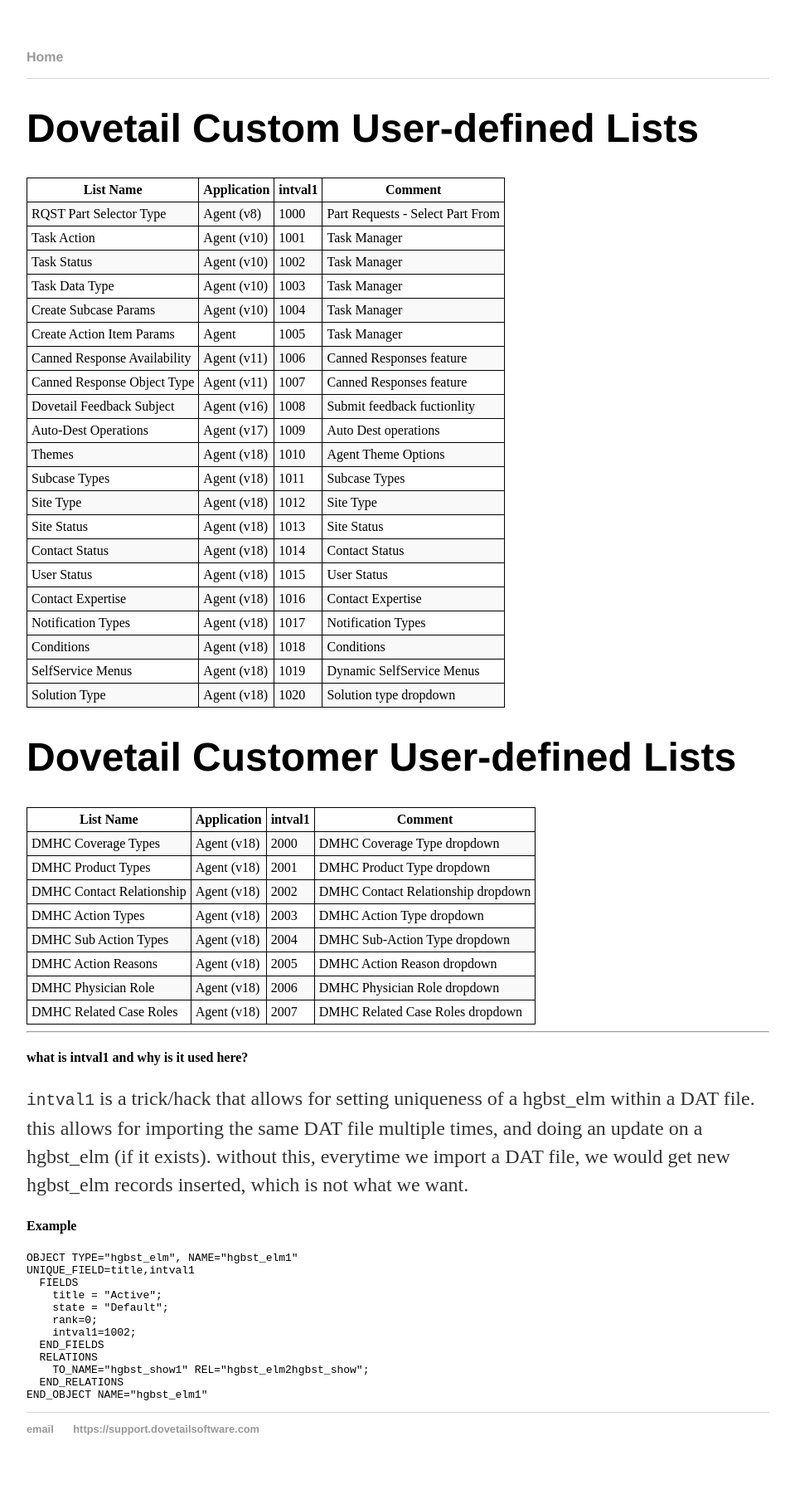
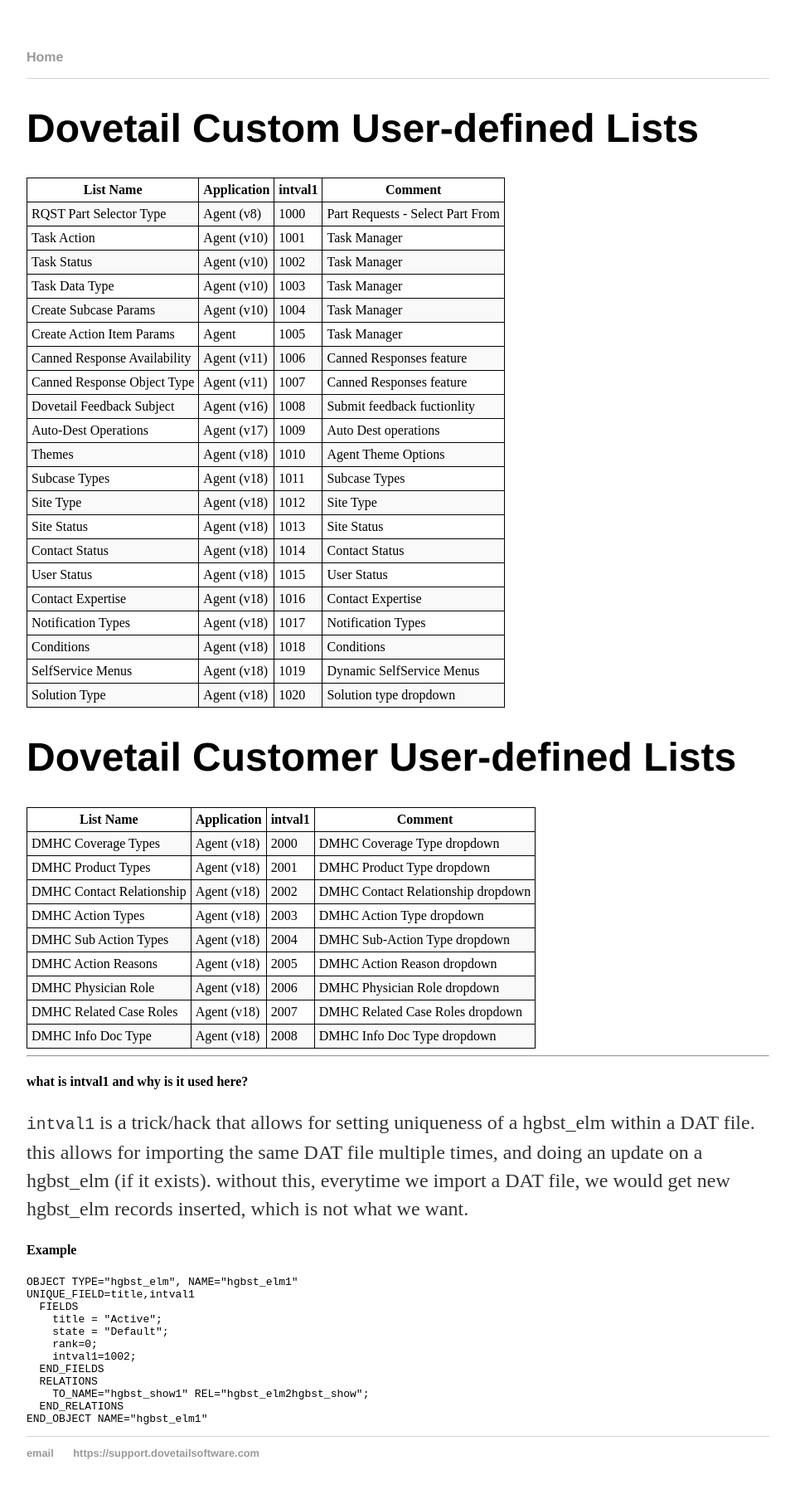
Before and after one commit to DovetailSoftware/dovetail-defined, a Jekyll site: the page built from pages/user-defined-lists.md, in a window 1280 px wide. Shown: the whole page at 83% size, without its empty margins (160-1119 px from the left). Built offline with Jekyll 4.4.1, drawn with Linux system fonts in a browser that asks for light colours; before the commit the page ends 1790 px from its top, so only the background shows below that.

Commit message:
Update user-defined-lists.md
add DMHC Info Doc Type

```diff
--- a/pages/user-defined-lists.md
+++ b/pages/user-defined-lists.md
@@ -43,6 +43,7 @@
 | DMHC Action Reasons | Agent (v18) | 2005 | DMHC Action Reason dropdown |
 | DMHC Physician Role | Agent (v18) | 2006 | DMHC Physician Role dropdown |
 | DMHC Related Case Roles | Agent (v18) | 2007 | DMHC Related Case Roles dropdown |
+| DMHC Info Doc Type | Agent (v18) | 2008 | DMHC Info Doc Type dropdown |
 
 ---
 
```
